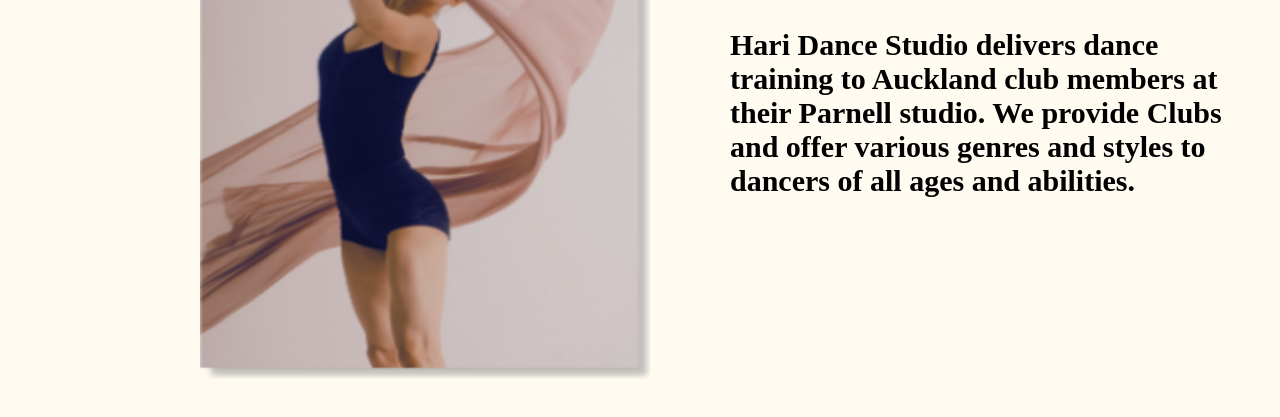
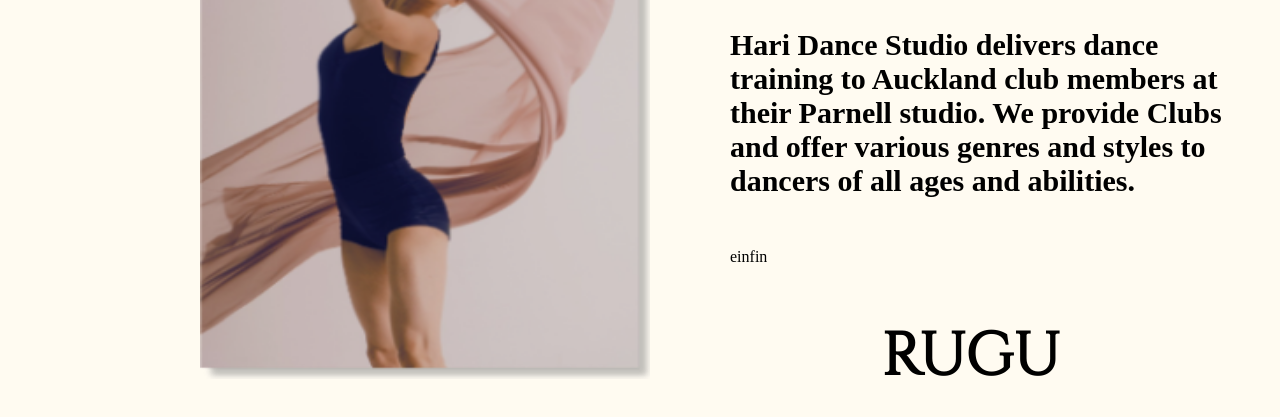
Before and after one commit to Fiona-Lau123/HariDance, a plain HTML site: page index.html in a window 1280 px wide. Shown: the part 523-940 px from the top of the page. Before the commit the page ends 902 px from the top, so only its background shows below. Drawn offline with Linux system fonts and the light colour scheme; a web font is replaced by a local one.

Commit message:
sprint1-test1

```diff
--- a/index.html
+++ b/index.html
@@ -34,5 +34,8 @@
          Hari Dance Studio delivers dance training to Auckland club members at their Parnell studio. We provide  Clubs and offer various genres and styles to dancers of all ages and abilities.
       </h3>
 
+      <p> einfin</p>
+      <h2>rugu</h2>
+
 
    </body>
```
